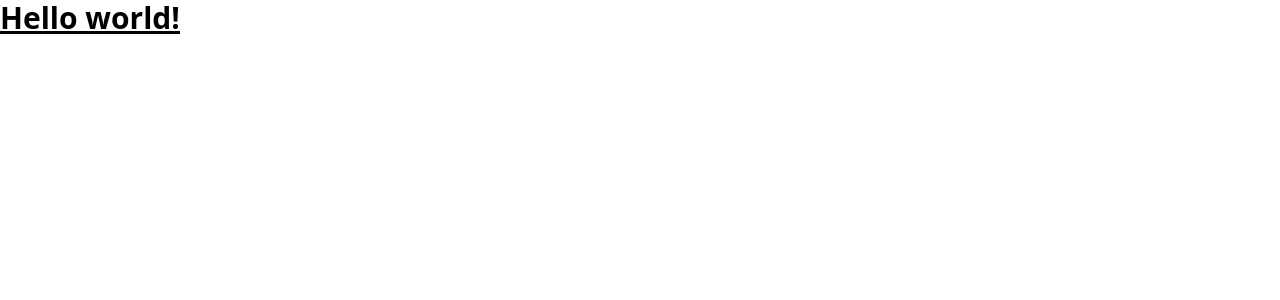
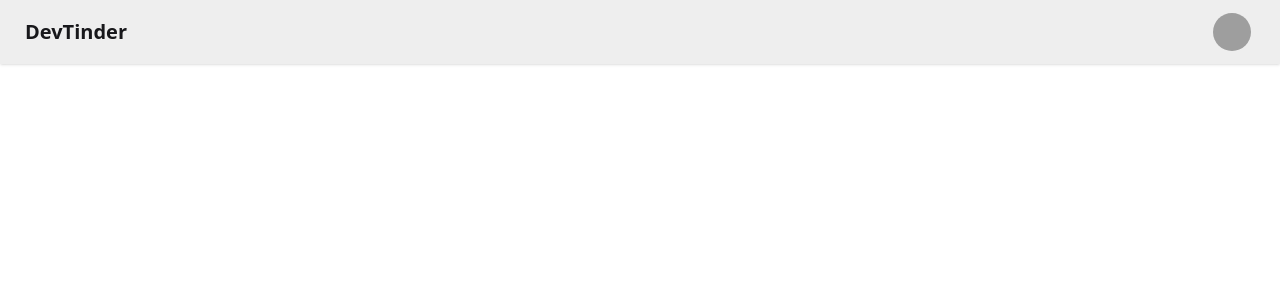
Before and after one commit to Kishlaya1999/DevTinder-Web, a React (Vite) app: page / in a window 1280 px wide. Shown: the top 300 px of the page. Built offline with nearby package versions, Linux system fonts and the light colour scheme; grey boxes are pictures that could not be loaded.

Commit message:
DaisyUI setup

```diff
--- a/package.json
+++ b/package.json
@@ -20,6 +20,7 @@
     "@types/react": "^19.1.2",
     "@types/react-dom": "^19.1.2",
     "@vitejs/plugin-react": "^4.4.1",
+    "daisyui": "^5.0.43",
     "eslint": "^9.25.0",
     "eslint-plugin-react-hooks": "^5.2.0",
     "eslint-plugin-react-refresh": "^0.4.19",
--- a/src/App.jsx
+++ b/src/App.jsx
@@ -2,9 +2,34 @@
 
 
   return (
-    <h1 class="text-3xl font-bold underline">
-      Hello world!
-    </h1>
+    <div className="navbar bg-base-300 shadow-sm">
+      <div className="flex-1">
+        <a className="btn btn-ghost text-xl">DevTinder</a>
+      </div>
+      <div className="flex gap-2">
+        <div className="dropdown dropdown-end mx-5">
+          <div tabIndex={0} role="button" className="btn btn-ghost btn-circle avatar">
+            <div className="w-10 rounded-full">
+              <img
+                alt="Tailwind CSS Navbar component"
+                src="https://img.daisyui.com/images/stock/photo-1534528741775-53994a69daeb.webp" />
+            </div>
+          </div>
+          <ul
+            tabIndex={0}
+            className="menu menu-sm dropdown-content bg-base-100 rounded-box z-1 mt-3 w-52 p-2 shadow">
+            <li>
+              <a className="justify-between">
+                Profile
+                <span className="badge">New</span>
+              </a>
+            </li>
+            <li><a>Settings</a></li>
+            <li><a>Logout</a></li>
+          </ul>
+        </div>
+      </div>
+    </div>
   )
 }
 
--- a/src/index.css
+++ b/src/index.css
@@ -1 +1,2 @@
 @import "tailwindcss";
+@plugin "daisyui";
```
Also changed, not shown: 1 other file (tests, documents, lock files or other folders).
